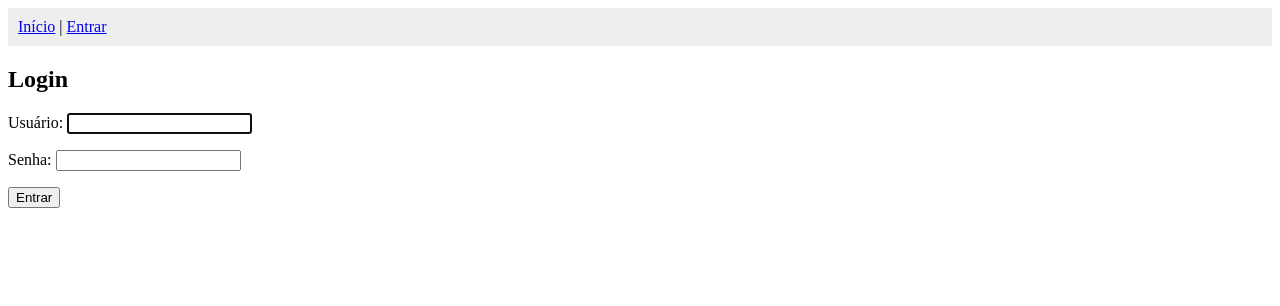
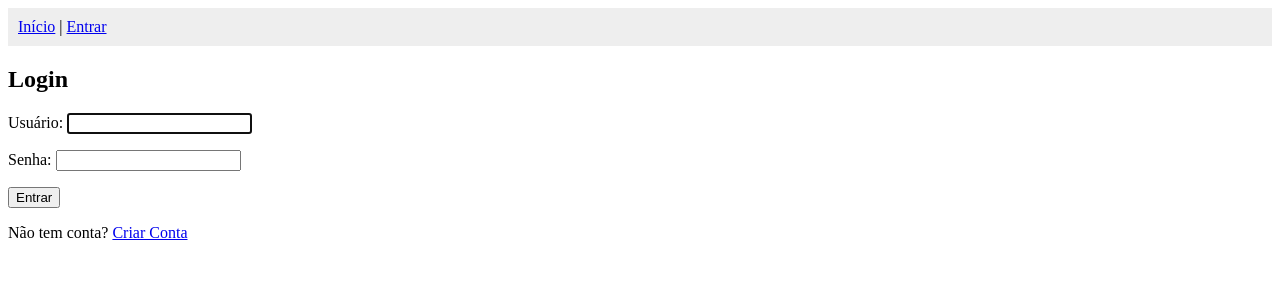
Before and after one commit to Allcantaraa/Hackaton_Flowbix, a Django app: page /login/ in a window 1280 px wide. Shown: the top 306 px of the page. Run offline with Django 5.2, Linux system fonts and the light colour scheme.

Commit message:
links para navegação entre paginas adicionado

```diff
--- a/templates/competicao/home.html
+++ b/templates/competicao/home.html
@@ -1,6 +1,8 @@
 {% extends 'base.html' %} {% block content %}
 
 <h1>Essa é a home</h1>
+
+<a href="{% url "perfil" %}">Ver meu perfil</a>
 
 <h2>é onde listamos as salas</h2>
 
--- a/templates/usuarios/login.html
+++ b/templates/usuarios/login.html
@@ -10,4 +10,6 @@
     <form method='POST'>
         {% csrf_token %} {{ form.as_p }} <button type='submit'>Entrar</button>
     </form>
+
+    <p>Não tem conta? <a href="{% url "cadastro" %}">Criar Conta</a> </p>
 {% endblock %}
```
